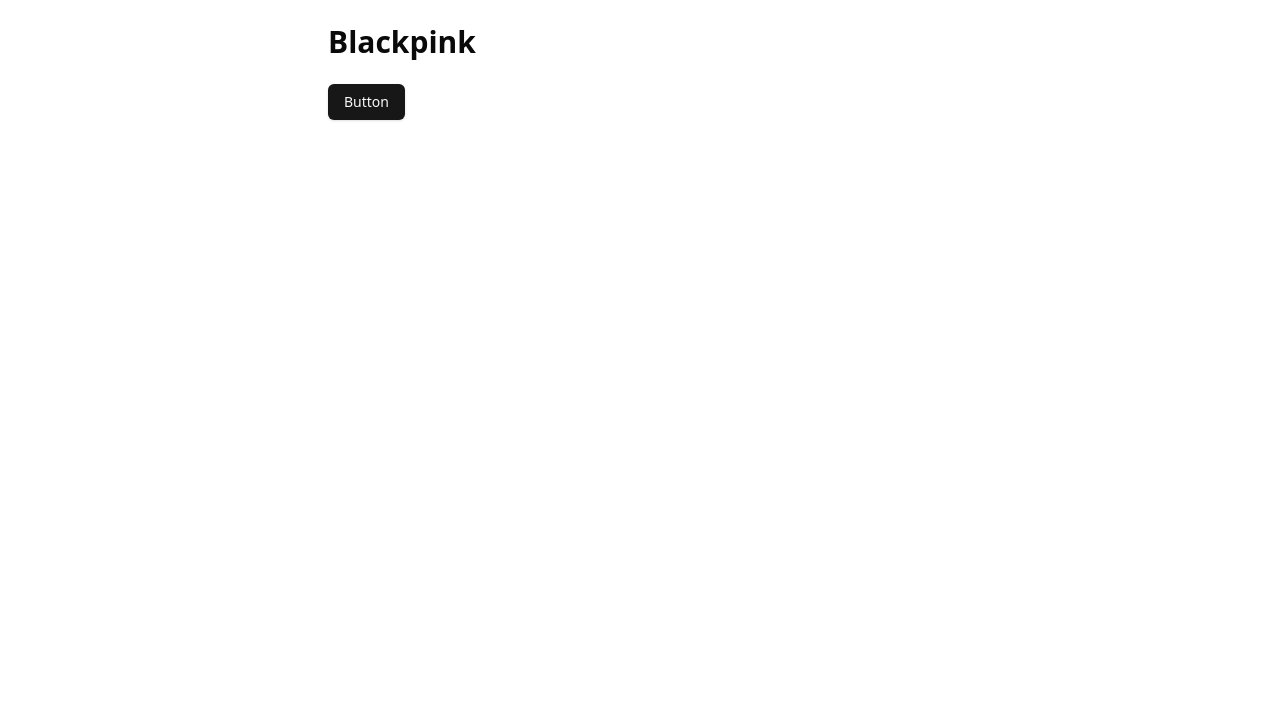
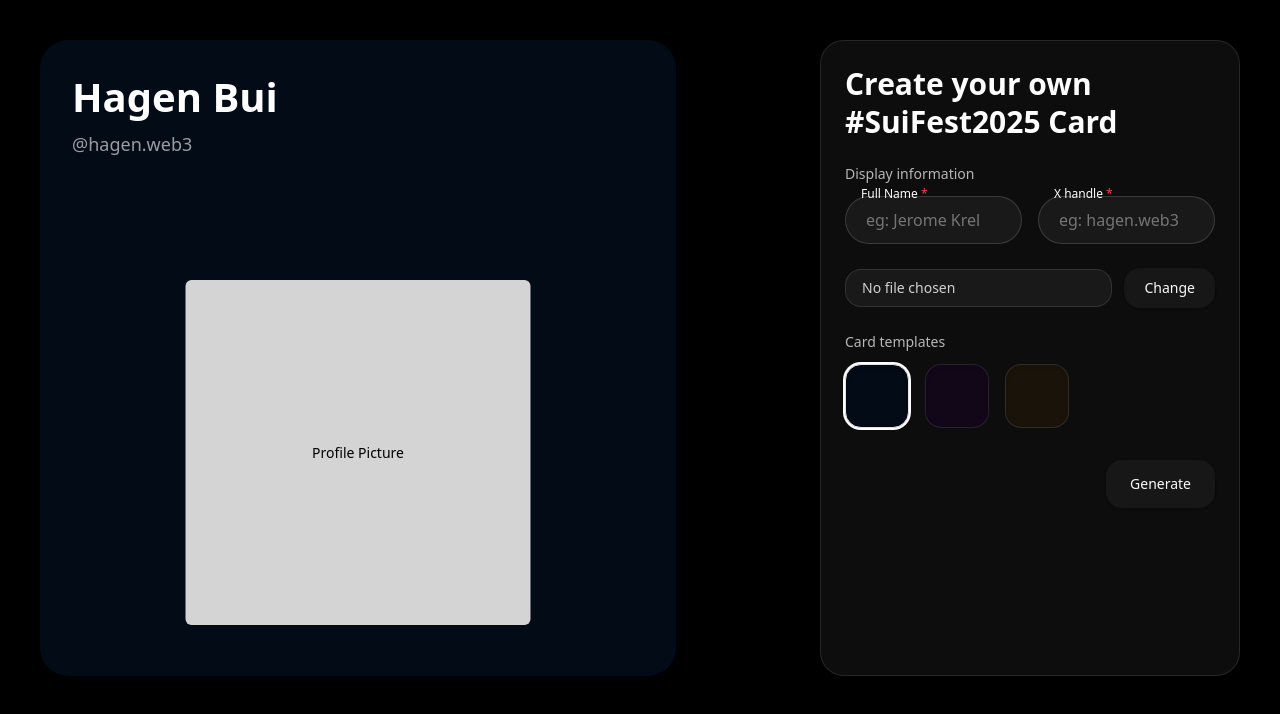
Before and after one commit to hnil206/SuiFest-Cart, a Next.js app: page /blackpink in a window 1280 px wide. Shown: the top 714 px of the page. Built offline with nearby package versions, Linux system fonts and the light colour scheme; no server answers.

Commit message:
fix: enhance ui of card preview and card control panel

```diff
--- a/src/app/blackpink/page.tsx
+++ b/src/app/blackpink/page.tsx
@@ -1,20 +1,42 @@
 'use client';
 
-import { Button } from '@/components/ui/button';
-import { useSession } from 'next-auth/react';
-interface Token {
-  accessToken: string;
-  refreshToken: string;
-  sub: string;
-}
+import { CardControlPanel, type TemplateKey } from '@/components/CardControlPanel';
+import { CardPreview } from '@/components/CardPreview';
+import React from 'react';
 
 export default function Blackpink() {
-  const { data: session } = useSession();
-  console.log(session?.twitterId, 'session');
+  const [fullName, setFullName] = React.useState('Hagen Bui');
+  const [handle, setHandle] = React.useState('hagen.web3');
+  const [avatar, setAvatar] = React.useState<string | null>(null);
+  const [template, setTemplate] = React.useState<TemplateKey>('navy');
+  const onGenerate = () => {
+    // TODO: integrate screenshot/export and share
+    console.log('Generate card', { fullName, handle, template, hasAvatar: !!avatar });
+  };
+
   return (
-    <div className='mx-auto max-w-2xl p-6'>
-      <h1 className='mb-6 font-bold text-3xl'>Blackpink</h1>
-      <Button>Button</Button>
+    <div className='min-h-screen w-full bg-black px-6 py-10 text-white'>
+      <div className='mx-auto max-w-[1200px]'>
+        <div className='grid gap-8 md:grid-cols-[1fr_420px]'>
+          {/* Preview */}
+          <div className='flex items-start justify-center md:justify-start'>
+            <CardPreview name={fullName} username={handle} avatarUrl={avatar} template={template} />
+          </div>
+
+          {/* Control Panel */}
+          <CardControlPanel
+            fullName={fullName}
+            handle={handle}
+            avatar={avatar}
+            template={template}
+            onFullNameChange={setFullName}
+            onHandleChange={setHandle}
+            onAvatarChange={setAvatar}
+            onTemplateChange={setTemplate}
+            onGenerate={onGenerate}
+          />
+        </div>
+      </div>
     </div>
   );
 }
--- a/src/app/layout.tsx
+++ b/src/app/layout.tsx
@@ -58,7 +58,7 @@ export default function RootLayout({ children }: RootLayoutProps) {
     <html lang='en'>
       <body
         suppressHydrationWarning
-        className={cn('min-h-screen bg-background font-sans antialiased', fontSans.variable, fontMono.variable)}
+        className={cn('min-h-screen bg-black font-sans antialiased', fontSans.variable, fontMono.variable)}
       >
         <Providers>{children}</Providers>
       </body>
--- /dev/null
+++ b/src/components/CardControlPanel.tsx
@@ -0,0 +1,115 @@
+'use client';
+
+import { Input } from '@/components/Input';
+import { Button } from '@/components/ui/button';
+import React from 'react';
+
+export type TemplateKey = 'navy' | 'purple' | 'brown';
+
+const templates: { key: TemplateKey; color: string }[] = [
+  { key: 'navy', color: '#020b16' },
+  { key: 'purple', color: '#120718' },
+  { key: 'brown', color: '#1a130a' },
+];
+
+interface CardControlPanelProps {
+  fullName: string;
+  handle: string;
+  avatar: string | null;
+  template: TemplateKey;
+  onFullNameChange: (value: string) => void;
+  onHandleChange: (value: string) => void;
+  onAvatarChange: (dataUrl: string | null) => void;
+  onTemplateChange: (tpl: TemplateKey) => void;
+  onGenerate: () => void;
+}
+
+export function CardControlPanel(props: CardControlPanelProps) {
+  const {
+    fullName,
+    handle,
+    avatar,
+    template,
+    onFullNameChange,
+    onHandleChange,
+    onAvatarChange,
+    onTemplateChange,
+    onGenerate,
+  } = props;
+
+  const fileInputRef = React.useRef<HTMLInputElement | null>(null);
+  const onPickFile = () => fileInputRef.current?.click();
+  const onFileChange = (e: React.ChangeEvent<HTMLInputElement>) => {
+    const file = e.target.files?.[0];
+    if (!file) return;
+    const reader = new FileReader();
+    reader.onload = () => onAvatarChange(String(reader.result));
+    reader.readAsDataURL(file);
+  };
+
+  return (
+    <div className='rounded-3xl border border-white/10 bg-white/5 p-6 shadow-xl backdrop-blur-md'>
+      <h2 className='font-semibold text-3xl leading-tight'>Create your own #SuiFest2025 Card</h2>
+
+      <div className='mt-6 space-y-6'>
+        <div>
+          <p className='mb-3 font-medium text-sm text-white/70'>Display information</p>
+          <div className='grid grid-cols-1 gap-4 sm:grid-cols-2'>
+            <div className='space-y-2'>
+              <Input id='full-name' label='Full Name' placeholder='eg: Jerome Krel' required />
+            </div>
+            <div className='space-y-2'>
+              <Input id='handle' label='X handle' placeholder='eg: hagen.web3' required />
+            </div>
+          </div>
+        </div>
+
+        <div className='space-y-3'>
+          <div className='flex items-center gap-3'>
+            <div className='flex min-w-0 flex-1 items-center rounded-2xl border border-white/10 bg-white/5 px-4 py-2 text-sm text-white/80'>
+              <span className='truncate'>{avatar ? 'uploaded-image' : 'No file chosen'}</span>
+            </div>
+            <input ref={fileInputRef} type='file' accept='image/*' onChange={onFileChange} className='hidden' />
+            <Button onClick={onPickFile} className='h-10 rounded-2xl px-5'>
+              Change
+            </Button>
+          </div>
+          {avatar && (
+            <button
+              type='button'
+              className='text-sm text-white/60 underline underline-offset-4 hover:text-white'
+              onClick={() => onAvatarChange(null)}
+            >
+              Remove uploaded photo
+            </button>
+          )}
+        </div>
+
+        <div className='space-y-3'>
+          <p className='font-medium text-sm text-white/70'>Card templates</p>
+          <div className='flex gap-4'>
+            {templates.map((t) => (
+              <button
+                key={t.key}
+                type='button'
+                onClick={() => onTemplateChange(t.key)}
+                className={
+                  'h-16 w-16 rounded-2xl border shadow-inner transition ' +
+                  (template === t.key ? 'ring-2 ring-white' : 'border-white/10 hover:border-white/30')
+                }
+                style={{ backgroundColor: t.color }}
+                aria-label={`Template ${t.key}`}
+              />
+            ))}
+          </div>
+        </div>
+
+        <div className='flex justify-end pt-2'>
+          <Button onClick={onGenerate} className='h-12 rounded-2xl px-6'>
+            Generate
+          </Button>
+        </div>
+      </div>
+    </div>
+  );
+}
--- /dev/null
+++ b/src/components/CardPreview.tsx
@@ -0,0 +1,40 @@
+'use client';
+import React from 'react';
+
+interface CardProps {
+  name: string;
+  username: string;
+  avatarUrl?: string | null;
+  template?: 'navy' | 'purple' | 'brown';
+}
+
+const TEMPLATE_BG: Record<NonNullable<CardProps['template']>, string> = {
+  navy: '#020b16',
+  purple: '#120718',
+  brown: '#1a130a',
+};
+
+export const CardPreview = ({ name, username, avatarUrl, template = 'navy' }: CardProps) => {
+  const bg = TEMPLATE_BG[template];
+  return (
+    <div
+      className='relative h-[636px] w-[636px] overflow-hidden rounded-[28px] text-white'
+      style={{ backgroundColor: bg }}
+    >
+      <div className='p-8'>
+        <h1 className='font-semibold text-[40px] leading-tight'>{name}</h1>
+        <p className='mt-2 text-lg text-white/60'>@{username}</p>
+      </div>
+
+      <div className='-translate-x-1/2 absolute top-[240px] left-1/2 flex h-[345px] w-[345px] items-center justify-center rounded-md bg-neutral-300 text-black'>
+        {avatarUrl ? (
+          <img src={avatarUrl} alt='Profile' className='h-full w-full object-cover' />
+        ) : (
+          <span className='font-medium text-sm'>Profile Picture</span>
+        )}
+      </div>
+    </div>
+  );
+};
+
+export const Card = CardPreview;
--- /dev/null
+++ b/src/components/Input.tsx
@@ -0,0 +1,41 @@
+import { cn } from '@/lib/utils';
+import { useState } from 'react';
+
+interface InputProps {
+  label: string;
+  placeholder: string;
+  required?: boolean;
+  id?: string;
+  name?: string;
+  type?: string;
+  className?: string;
+}
+
+export function Input({ label, placeholder, required, id, name, type, className }: InputProps) {
+  const [hasValue, setHasValue] = useState(false);
+  const inputId = id || name || label.toLowerCase().replace(/\s+/g, '-');
+
+  return (
+    <div className='group relative w-full'>
+      <input
+        type={type || 'text'}
+        id={inputId}
+        name={name}
+        placeholder={placeholder}
+        required={required}
+        onChange={(e) => setHasValue(e.target.value !== '')}
+        className={cn(
+          'h-12 w-full rounded-full border bg-white/5 px-5 text-white outline-none transition-all placeholder:text-white/40 disabled:opacity-50',
+          hasValue ? 'border-transparent' : 'border-white/15 focus:border-white/40',
+          className
+        )}
+      />
+      <label
+        htmlFor={inputId}
+        className='-top-3 pointer-events-none absolute left-2 z-10 rounded px-2 py-0.5 text-white text-xs'
+      >
+        {label} {required && <span className='text-red-500'>*</span>}
+      </label>
+    </div>
+  );
+}
```
Also changed, not shown: src/app/globals.css (+2 -8 lines).
